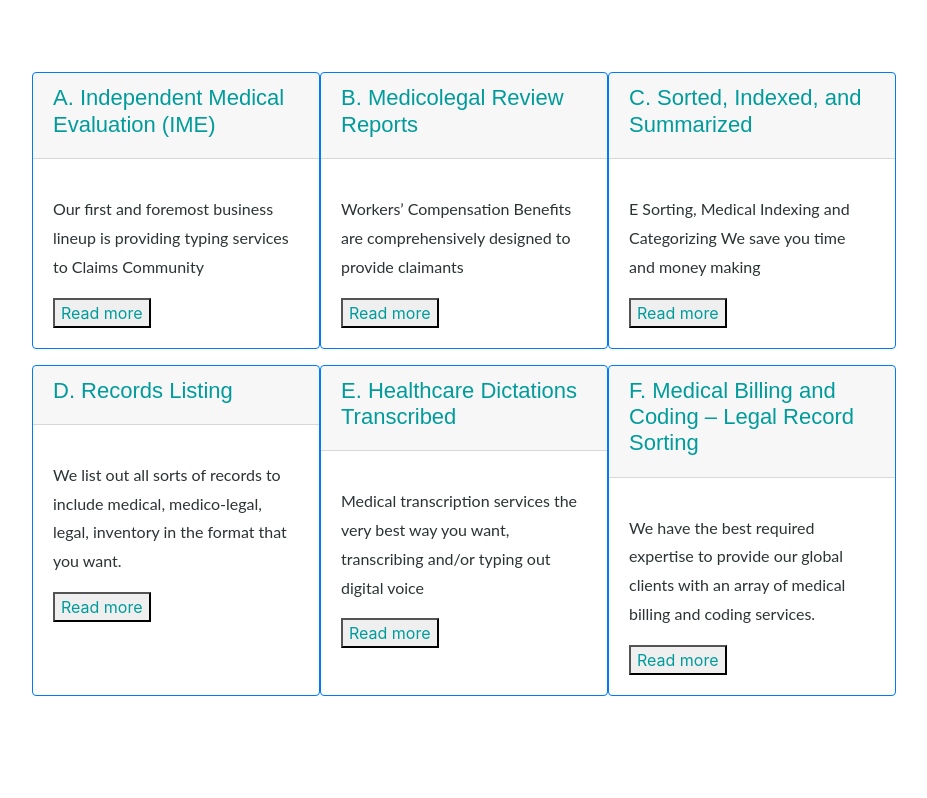
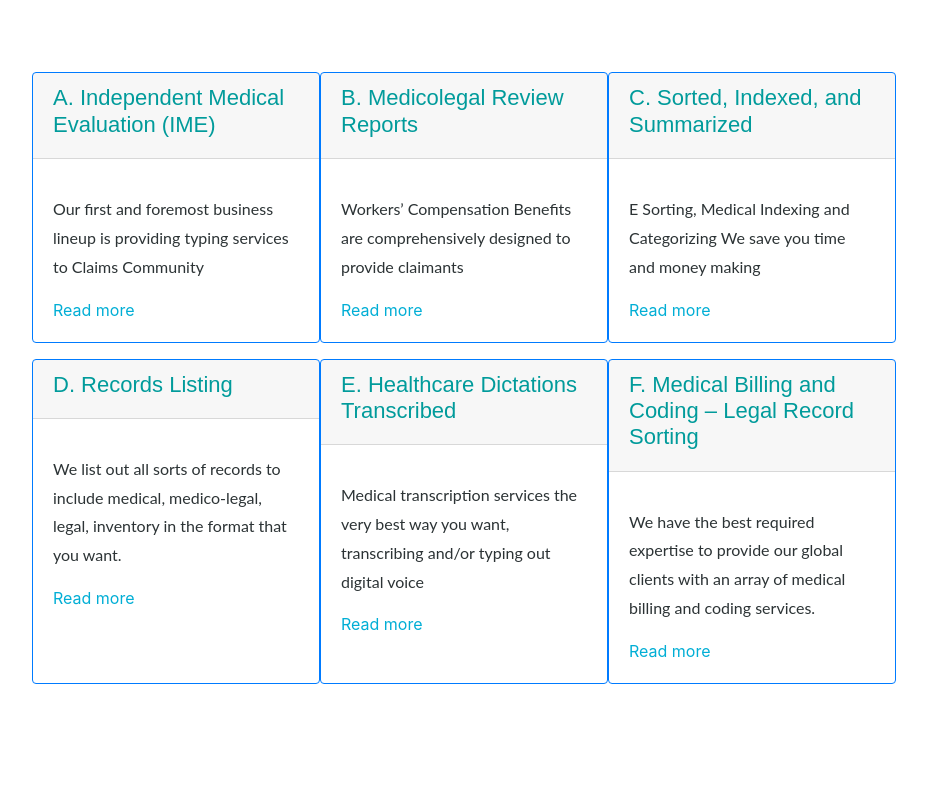
Before and after one commit to Santheepkumar/Toto-Tech-Project, a plain HTML site: page index.html in a window 1280 px wide. Shown: the part 1812-2610 px from the top of the page, without its empty margins (176-1103 px from the left). Drawn offline with nearby package versions, Linux system fonts and the light colour scheme.

Commit message:
card change

```diff
--- a/css/style.css
+++ b/css/style.css
@@ -2234,3 +2234,13 @@ background-color: white;
 
 
 }
+ .mail-grid1-form .finalsubmit{
+	display: flex;
+	align-items: center;
+	justify-content: center;
+}
+.article1 li{
+	color: #01aed5;
+	list-style-type: none;
+	cursor: pointer;
+}
--- a/index.html
+++ b/index.html
@@ -156,7 +156,7 @@ Smartphone Compatible web template, free webdesigns for Nokia, Samsung, LG, Sony
 						<div class="col-md-12 w3l-welcome_info">
 
 							<main class="cardss">
-								<article class= "card mb-3 border-primary" style="max-width: 18rem;">
+								<article class= "card mb-3 border-primary article1" style="max-width: 18rem;">
 								<div class="card-header"><h3>A. Independent Medical Evaluation (IME)</h3></div>
 								<div class="card-body text-secondary">
 									<p class="card-text">Our first and foremost business lineup is providing typing services to Claims Community <p id="dots"></p><p id="more">covering cases in the State of
@@ -176,10 +176,10 @@ Smartphone Compatible web template, free webdesigns for Nokia, Samsung, LG, Sony
 
 									We enjoy giving our clients timely delivery and high accuracy with services most cost effective and affordable in the
 									market.</p></p>
-									<button onclick="myFunction()" id="myBtn">Read more</button>
+									<li onclick="myFunction()" id="myBtn">Read more</li>
 									</article>
 
-								<article class= "card mb-3 border-primary" style="max-width: 18rem;">
+								<article class= "card mb-3 border-primary article1" style="max-width: 18rem;">
 								<div class="card-header"><h3>B. Medicolegal Review Reports</h3></div>
 								<div class="card-body text-secondary">
 									<p class="card-text">Workers’ Compensation Benefits are comprehensively designed to provide claimants <p id="dots1"></p><p id="more1">with the medical treatment needed to recover from their work-related injury or illness.
@@ -197,10 +197,10 @@ Smartphone Compatible web template, free webdesigns for Nokia, Samsung, LG, Sony
 
 									We consider clinical practice Guidelines in compliance with the National policy, feasible Health benefit plan and
 									peer-reviewed literature.</p></p>
-									<button onclick="myFunction1()" id="myBtn1">Read more</button>
+									<li onclick="myFunction1()" id="myBtn1">Read more</li>
 									</article>
 
-								<article class= "card mb-3 border-primary" style="max-width: 18rem;">
+								<article class= "card mb-3 border-primary article1" style="max-width: 18rem;">
 								<div class="card-header"><h3>C. Sorted, Indexed, and Summarized</h3></div>
 								<div class="card-body text-secondary">
 									<p class="card-text">E Sorting, Medical Indexing and Categorizing
@@ -233,9 +233,9 @@ Smartphone Compatible web template, free webdesigns for Nokia, Samsung, LG, Sony
 									data and detailed demographics.
 
 									Prepped medical record summaries would significantly decrease your review time.</p></p>
-									<button onclick="myFunction2()" id="myBtn2">Read more</button>
+									<li onclick="myFunction2()" id="myBtn2">Read more</li>
 									</article>
-								<article class= "card mb-3 border-primary" style="max-width: 18rem;">
+								<article class= "card mb-3 border-primary article1" style="max-width: 18rem;">
 								<div class="card-header"><h3>D. Records Listing</h3></div>
 								<div class="card-body text-secondary">
 									<p class="card-text">We list out all sorts of records to include medical, medico-legal, legal, inventory in the format that you want.<p id="dots3"></p><p id="more3">Medical records listing – in chronological order, typing patient medical history, accident history, treatment history,
@@ -252,9 +252,9 @@ Smartphone Compatible web template, free webdesigns for Nokia, Samsung, LG, Sony
 									Treatment Plan Review
 									Clear decision
 									Detailed rationale to address questions posed in cover letters</p></p>
-									<button onclick="myFunction3()" id="myBtn3">Read more</button>
+									<li onclick="myFunction3()" id="myBtn3">Read more</li>
 									</article>
-								<article class= "card mb-3 border-primary" style="max-width: 18rem;">
+								<article class= "card mb-3 border-primary article1" style="max-width: 18rem;">
 								<div class="card-header"><h3>E. Healthcare Dictations Transcribed</h3></div>
 								<div class="card-body text-secondary">
 									<p class="card-text">Medical transcription services the very best way you want, transcribing and/or typing out digital voice<p id="dots4"></p><p id="more4">into digital data which we do it fondly with the help of our committed Team who are greatly qualified with refined skill
@@ -267,9 +267,9 @@ Smartphone Compatible web template, free webdesigns for Nokia, Samsung, LG, Sony
 									and all the Specialties not limited to Acute Care, Oncology/Radiology, Orthopedics, Physiatry, Neurology, Acupuncture,
 									Pulmonology, Psychiatry, Cardiology, Ophthalmology, OBS/GYN, Dental, Pediatrics, Podiatry, Chiropractic, Internal
 									Medicine, Family Medicine, Dermatology, etc.</p></p>
-									<button onclick="myFunction4()" id="myBtn4">Read more</button>
+									<li onclick="myFunction4()" id="myBtn4">Read more</li>
 									</article>
-								<article class= "card mb-3 border-primary" style="max-width: 18rem;">
+								<article class= "card mb-3 border-primary article1" style="max-width: 18rem;">
 								<div class="card-header"><h3>F. Medical Billing and Coding – Legal Record Sorting</h3></div>
 								<div class="card-body text-secondary">
 									<p class="card-text">We have the best required expertise to provide our global clients with an array of medical billing and coding services.<p id="dots5"></p><p id="more5">. We also sort records for legal review purposes.
@@ -289,7 +289,7 @@ Smartphone Compatible web template, free webdesigns for Nokia, Samsung, LG, Sony
 									Generating AR (Accounts Receivables) forms
 
 									Accounts Receivable follow up.</p></p>
-									<button onclick="myFunction5()" id="myBtn5">Read more</button>
+									<li onclick="myFunction5()" id="myBtn5">Read more</li>
 									</article>
 
 										<!-- Scripts for cards -->
@@ -517,7 +517,7 @@ Smartphone Compatible web template, free webdesigns for Nokia, Samsung, LG, Sony
 								<input type="text" name="Name" placeholder="Name" required="" />
 								<input type="email" name="Email" placeholder="Email" required="" />
 								<textarea name="Message" placeholder="Type Your Text Here...." required=""></textarea>
-								<input type="submit" value="Submit">
+								<input class="finalsubmit"type="submit" value="Submit">
 							</form>
 						</div>
 						<div class="col-md-6 mail-grid-address">
```
